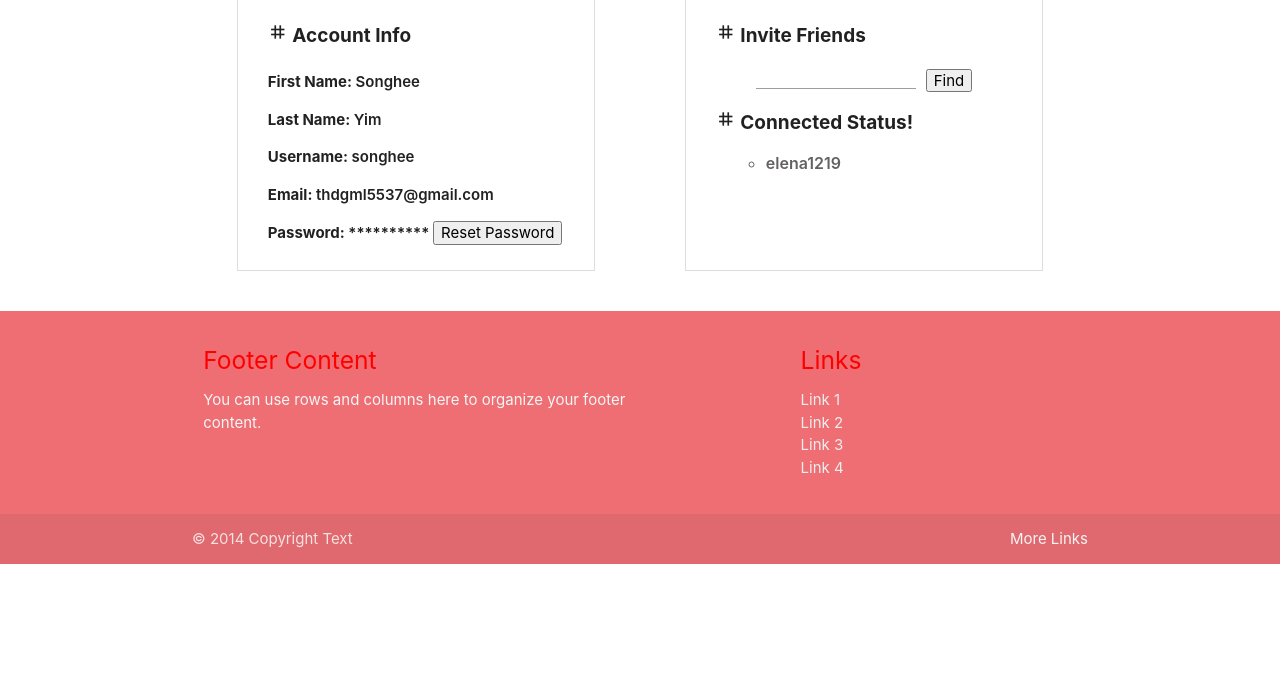
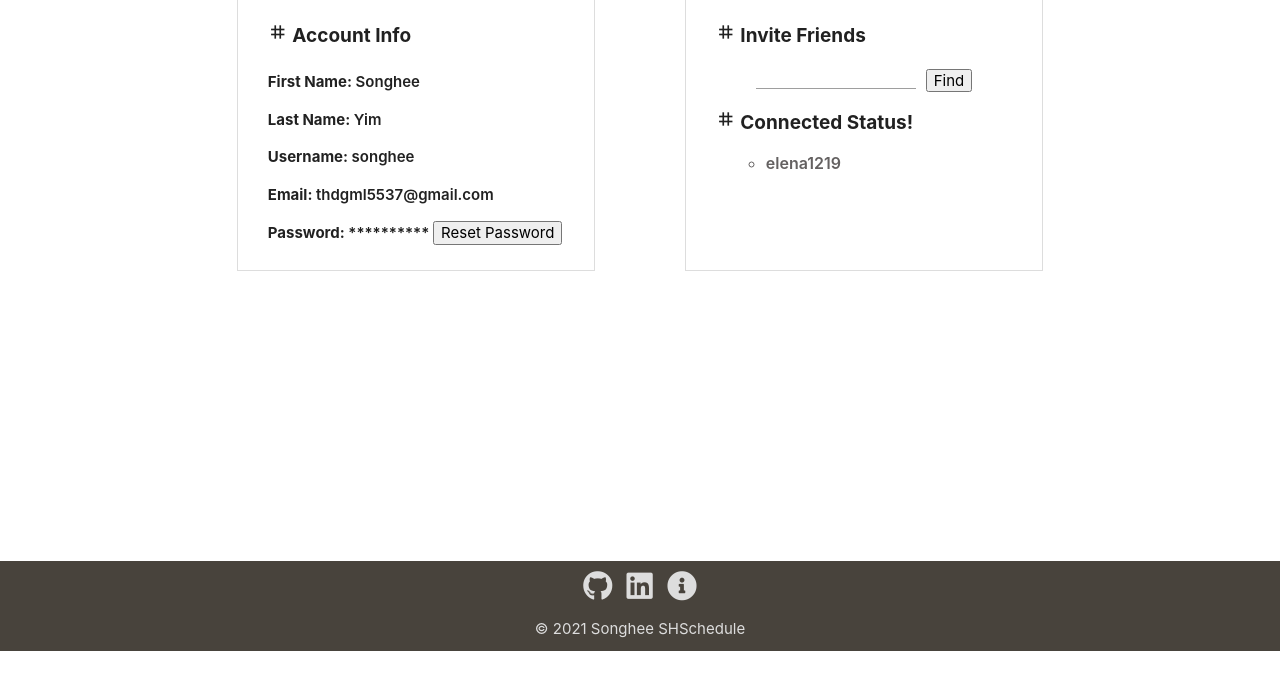
Before and after one commit to Songhee95/django_todo_list, a Django app: page /invite in a window 1280 px wide. Shown: the part 85-775 px from the top of the page. Run offline with Django 3.2, Linux system fonts and the light colour scheme; a user stored in the database is signed in; data comes from the database, SQL or seed files in the repository; both versions use the stored data as it was after the commit; parts of the project's set-up code (start-up, migrations or seed data) failed here and were passed over; some web fonts are replaced.

Commit message:
footer design change and applied

```diff
--- a/static/css/calendar.css
+++ b/static/css/calendar.css
@@ -196,6 +196,7 @@ td.mon:hover, td.tue:hover, td.wed:hover, td.thu:hover, td.fri:hover, td.sat:hov
     .calendar_whole_container{
         flex-direction: row;
         justify-content: space-evenly;
+        padding-bottom: 150px;
     }
     .calendar{
         width: 100%;
--- a/static/css/footer.css
+++ b/static/css/footer.css
@@ -1,3 +1,22 @@
-.white-text{
-    color: red !important;
+.footer__container{
+   background-color:#48433c;
+   padding: 10px 0;
+   text-align: center;
+   color: #ddd;
+   bottom: 0;
+   width: 100%;
 }
+.footer_logo_icon{
+    width: 30px;
+}
+.footer-copyright{
+    justify-content: center !important;
+
+}
+.footer__element{
+    margin-top: 15px;
+}
+.footer__icon{
+    padding: 0 5px;
+    color: #ddd;
+}
--- a/static/css/invite.css
+++ b/static/css/invite.css
@@ -65,6 +65,7 @@
         display: flex;
         flex-direction: row;
         justify-content: space-around;
+        padding-bottom: 250px;
     }
     .account-info-outer-container, .invite_page_outer_container{
         width: 40%;
--- a/static/css/style.css
+++ b/static/css/style.css
@@ -118,6 +118,9 @@ nav{
 }
 [type="checkbox"]+span:not(.lever):before, [type="checkbox"]:not(.filled-in)+span:not(.lever):after {
     border: none !important
+}
+.history__page__wrap{
+    padding-bottom: 100px;
 }
 .history__header{
     text-align: center;
--- a/templates/footer.html
+++ b/templates/footer.html
@@ -8,34 +8,21 @@
     <meta name="viewport" content="width=device-width, initial-scale=1.0" />
     <title>Document</title>
     <link rel="stylesheet" href="{% static 'css/footer.css' %}" />
+    <link rel="stylesheet" href="https://use.fontawesome.com/releases/v5.15.3/css/all.css"
+        integrity="sha384-SZXxX4whJ79/gErwcOYf+zWLeJdY/qpuqC4cAa9rOGUstPomtqpuNWT9wdPEn2fk" crossorigin="anonymous">
     {% progressive_web_app_meta %}
 </head>
 
 <body>
-    <footer class="page-footer">
-        <div class="container">
-            <div class="row">
-                <div class="col l6 s12">
-                    <h5 class="white-text">Footer Content</h5>
-                    <p class="grey-text text-lighten-4">You can use rows and columns here to organize your footer
-                        content.
-                    </p>
-                </div>
-                <div class="col l4 offset-l2 s12">
-                    <h5 class="white-text">Links</h5>
-                    <ul>
-                        <li><a class="grey-text text-lighten-3" href="#!">Link 1</a></li>
-                        <li><a class="grey-text text-lighten-3" href="#!">Link 2</a></li>
-                        <li><a class="grey-text text-lighten-3" href="#!">Link 3</a></li>
-                        <li><a class="grey-text text-lighten-3" href="#!">Link 4</a></li>
-                    </ul>
-                </div>
+    <footer class="footer__container">
+        <div class="footer-copyright">
+            <div>
+                <a href="" class='footer__icon'><i class="fab fa-github fa-2x"></i></a>
+                <a href="" class='footer__icon'><i class="fab fa-linkedin fa-2x"></i></a>
+                <a href="" class='footer__icon'><i class="fas fa-info-circle fa-2x"></i></a>
             </div>
-        </div>
-        <div class="footer-copyright">
-            <div class="container">
-                © 2014 Copyright Text
-                <a class="grey-text text-lighten-4 right" href="#!">More Links</a>
+            <div class='footer__element'>
+                <span>© 2021 Songhee SHSchedule</span>
             </div>
         </div>
     </footer>
--- a/templates/write_list/history.html
+++ b/templates/write_list/history.html
@@ -16,7 +16,7 @@
 
 <body>
     {% include 'navbar.html' %}
-    <div class="container">
+    <div class="container history__page__wrap">
         <h5 class="weekly-title">Todo List History</h5>
         <div class='table-wrap'>
             <table id='daily_history_data_table'>
```
Also changed, not shown: db.sqlite3.
